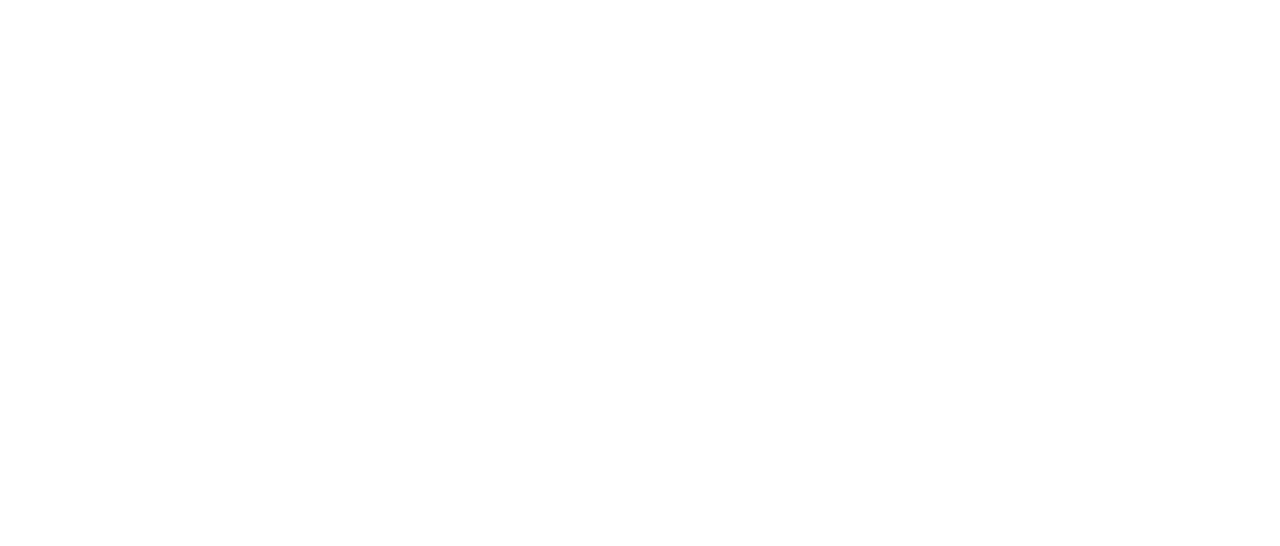
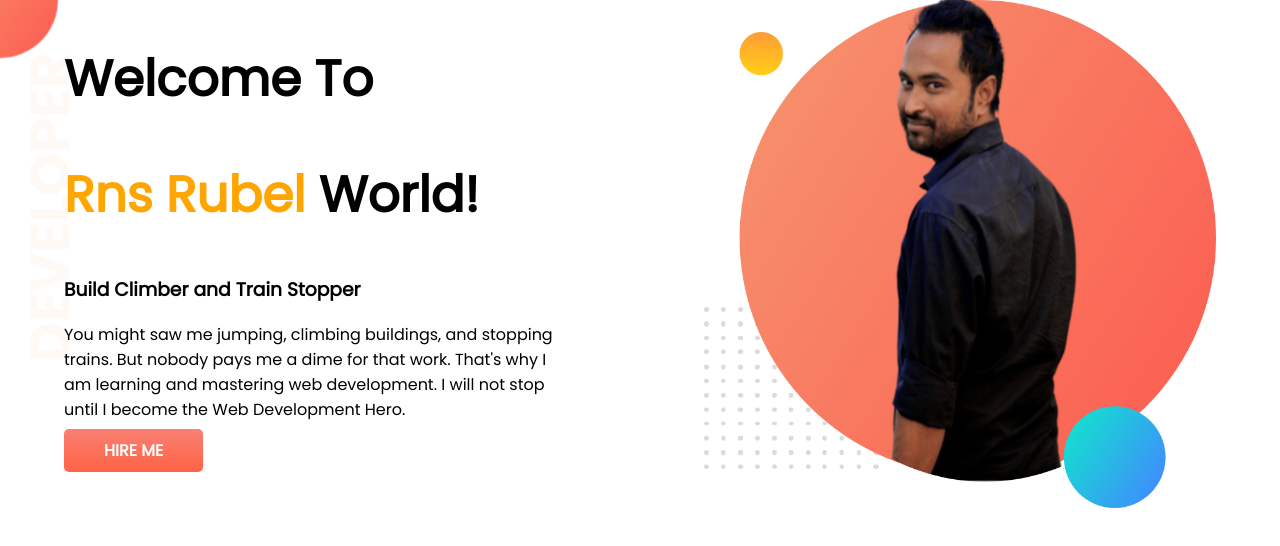
Before and after one commit to RnsRubel/new-portfolio, a plain HTML site: page index.html in a window 1280 px wide. Drawn offline with Linux system fonts and the light colour scheme.

Commit message:
top-part

```diff
--- a/index.html
+++ b/index.html
@@ -5,9 +5,23 @@
     <meta http-equiv="X-UA-Compatible" content="IE=edge">
     <meta name="viewport" content="width=device-width, initial-scale=1.0">
     <title>Rns Rubel Portfolio</title>
+    <link rel="preconnect" href="https://fonts.googleapis.com">
+    <link rel="preconnect" href="https://fonts.gstatic.com" crossorigin>
+    <link href="https://fonts.googleapis.com/css2?family=Poppins&family=Ubuntu&display=swap" rel="stylesheet">
     <link rel="stylesheet" href="style.css">
 </head>
 <body>
-
+   <section>
+    <div class="half-width">
+        <h1>Welcome To</h1>
+        <h1><span class="orange">Rns Rubel</span> World!</h1>
+        <h3>Build Climber and Train Stopper</h3>
+        <p>You might saw me jumping, climbing buildings, and stopping trains. But nobody pays me a dime for that work. That's why I am learning and mastering web development. I will not stop until I become the Web Development Hero.</p>
+        <a class="reg-button" href="https://www.facebook.com/" target="_blank">HIRE ME</a>
+       </div>
+       <div class="half-width">
+        <img src="image/firstPic.png" alt="">
+       </div>
+   </section>
 </body>
 </html>
--- a/style.css
+++ b/style.css
@@ -0,0 +1,31 @@
+body{
+    font-family: 'Poppins', sans-serif;
+    margin: 0;
+}
+h1{
+    font-size: 50px;
+}
+.orange{
+    color: orange;
+}
+section{
+    display: flex;
+    background-image: url(image/top-banner.png);
+    background-repeat: no-repeat;
+}
+.half-width{
+    width: 100%;
+    margin-right: 5%;
+    margin-left: 5%;
+}
+.half-width img{
+    width: 100%;
+}
+.reg-button{
+    text-decoration: none;
+    background-image: linear-gradient(salmon, tomato);
+    padding: 10px 40px;
+    border-radius: 5px;
+    color: white;
+    font-weight: 600;
+}
```
